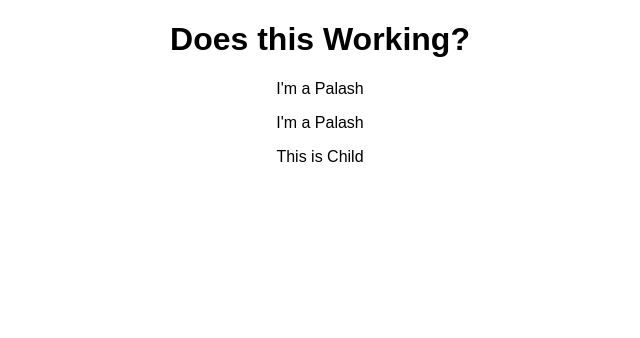
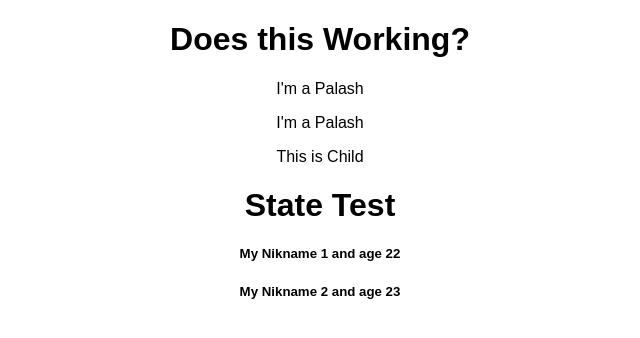
Before and after one commit to Palash7862/react-az, a React (Create React App) app: page / in a window 1280 px wide. Shown: the top 338 px of the page, without its empty margins (320-960 px from the left). Built offline with nearby package versions, Linux system fonts and the light colour scheme.

Commit message:
working with react state

```diff
--- a/src/App.js
+++ b/src/App.js
@@ -3,12 +3,21 @@ import './App.css';
 import Person from './Person/Person';
 
 class App extends Component {
+  state = {
+    person: [
+      {name: 'Nikname 1', age: 22},
+      {name: 'Nikname 2', age: 23}
+    ]
+  }
   render() {
     return (
       <div className="App">
         <h1>Does this Working?</h1>
         <Person name="Palash"/>
         <Person name="Palash">This is Child </Person>
+        <h1>State Test</h1>
+        <h5>My {this.state.person[0].name} and age {this.state.person[0].age}</h5>
+        <h5>My {this.state.person[1].name} and age {this.state.person[1].age}</h5>
       </div>
     );
     // var childEl = React.createElement('h1', null, 'Does this Working?');
```
